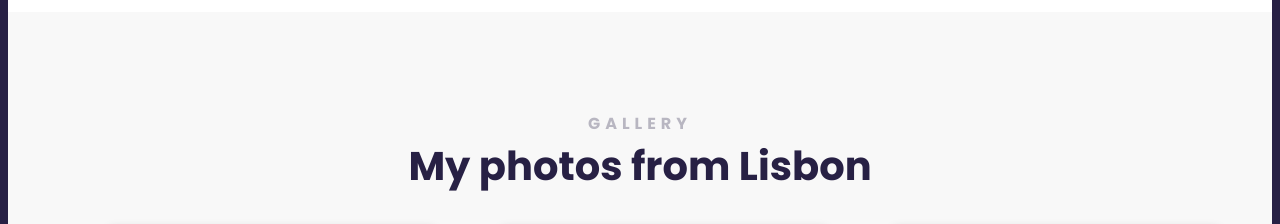
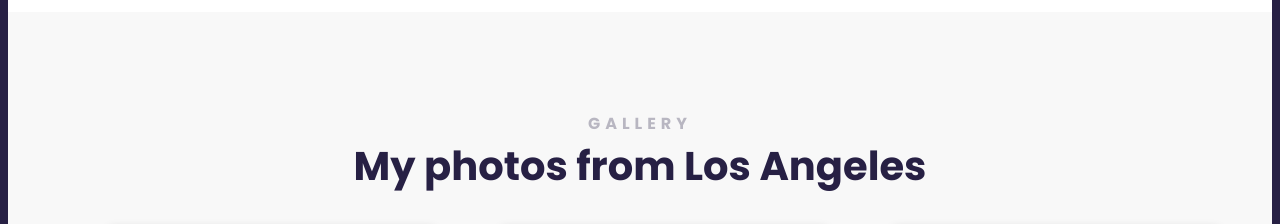
Before and after one commit to Cameron-Meinsma/travel-project, a plain HTML site: page index.html in a window 1280 px wide. Shown: the part 3040-3264 px from the top of the page. Drawn offline with Linux system fonts and the light colour scheme; a script that the page names is missing.

Commit message:
Update index.html

```diff
--- a/index.html
+++ b/index.html
@@ -242,7 +242,7 @@
                 </section>
                 <section class="insta">
                     <h2 class="text-center">Gallery</h2>
-                    <h3 class="text-center">My photos from Lisbon</h3>
+                    <h3 class="text-center">My photos from Los Angeles</h3>
                     <div class="insta-embed">
                         <div class="grid grid-3-col">
                             <blockquote
```
